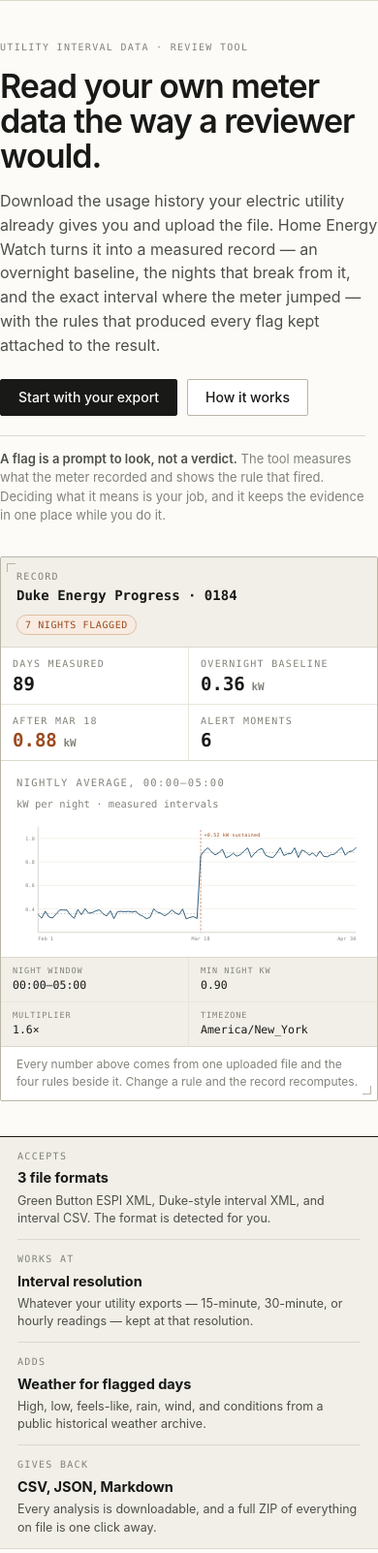
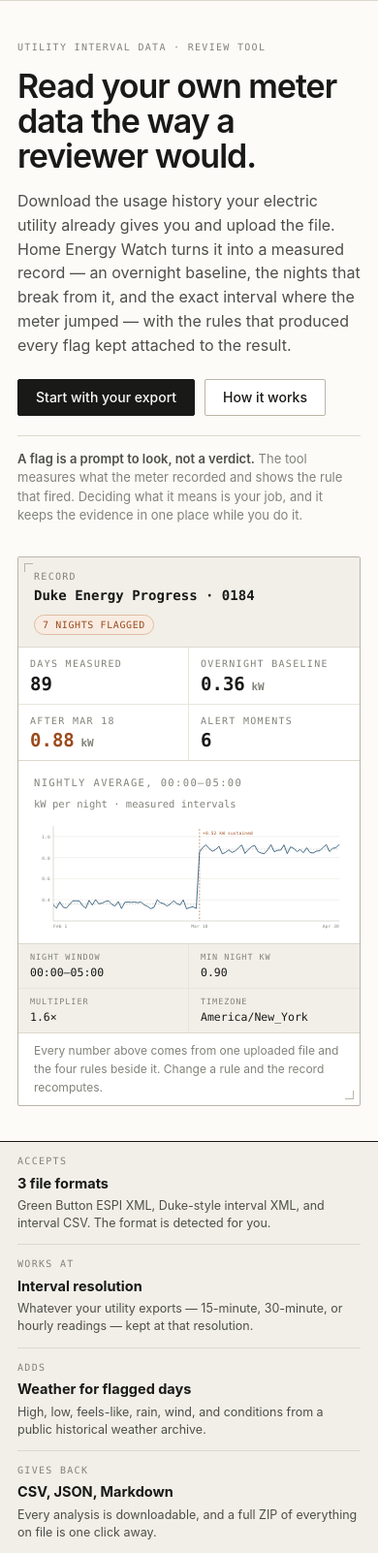
Before and after one commit to shawnlawyer/duke-power-theft-detector, a Flask app: template templates/marketing_home.html in a window 390 px wide. Shown: the part 167-1769 px from the top of the page at 97% size. Run offline with Flask 3, Linux system fonts and the light colour scheme; the template is opened without the code that fills it: most values are stand-ins (such as "Sample title", 1, 10 or a date in 2020); parts of the project's set-up code (start-up, migrations or seed data) failed here and were passed over; some libraries are stand-ins or nearby versions.

Commit message:
Preserve hero gutter at responsive widths

```diff
--- a/static/marketing.css
+++ b/static/marketing.css
@@ -805,7 +805,7 @@ svg { display: block; max-width: 100%; }
 /* -- 10. Responsive ------------------------------------------------------ */
 
 @media (max-width: 1080px) {
-  .wb-hero { grid-template-columns: minmax(0, 1fr); gap: 32px; padding: 40px 0 36px; }
+  .wb-hero { grid-template-columns: minmax(0, 1fr); gap: 32px; padding: 40px var(--pad) 36px; }
   .wb-figure { grid-template-columns: minmax(0, 1fr); gap: 26px; }
   .wb-figure.flip > .wb-figure-body { order: 0; }
   .wb-close-inner { grid-template-columns: minmax(0, 1fr); }
```
